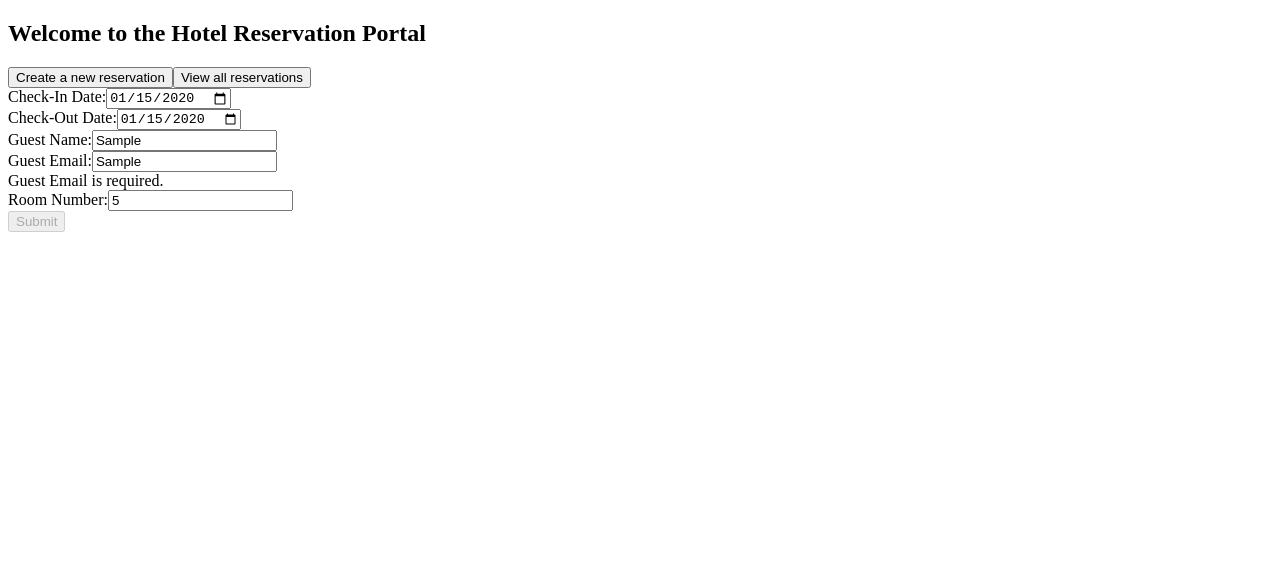
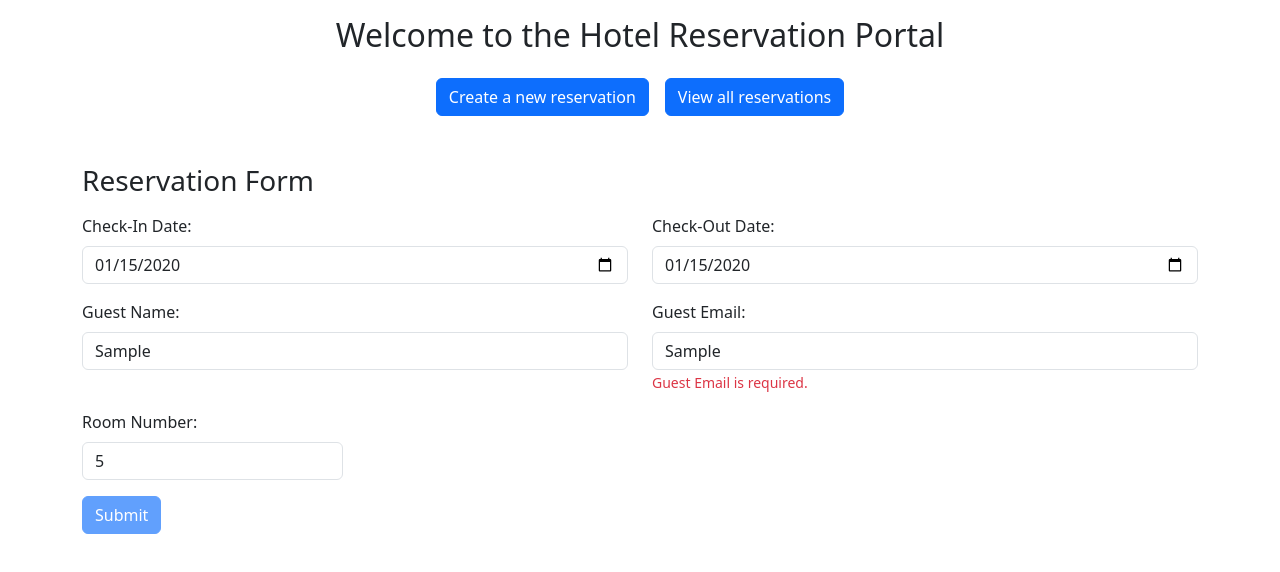
Before and after one commit to PouyaPouryaie/angular-course, an Angular app in the folder hotel-app/: page /new in a window 1280 px wide. Both pictures are taken after typing "2020-01-15", "2020-01-15", "Sample", "Sample", "5" into the empty fields and a click on the button "Create a new reservation". Shown: the top 572 px of the page. Built offline with nearby package versions, Linux system fonts and the light colour scheme.

Commit message:
deinfe css style for hotel-app (#3)

```diff
--- a/hotel-app/src/app/app.component.html
+++ b/hotel-app/src/app/app.component.html
@@ -1 +1,3 @@
-<router-outlet></router-outlet>
+<div class="container">
+    <router-outlet></router-outlet>
+</div>
--- a/hotel-app/src/app/home/home.component.html
+++ b/hotel-app/src/app/home/home.component.html
@@ -1,5 +1,5 @@
-<div>
-    <h2>Welcome to the Hotel Reservation Portal</h2>
-    <button [routerLink]="['/new']">Create a new reservation</button>
-    <button [routerLink]="['/list']">View all reservations</button>
+<div class="text-center my-3">
+    <h2 class="mb-4">Welcome to the Hotel Reservation Portal</h2>
+    <button class="btn btn-primary mx-2" [routerLink]="['/new']">Create a new reservation</button>
+    <button class="btn btn-primary mx-2" [routerLink]="['/list']">View all reservations</button>
 </div>
--- a/hotel-app/src/app/reservation-form/reservation-form.component.html
+++ b/hotel-app/src/app/reservation-form/reservation-form.component.html
@@ -1,34 +1,53 @@
 <app-home></app-home>
+
+<h3 class="mt-5 mb-3">Reservation Form</h3>
 
 <form [formGroup]="reservationForm" (ngSubmit)="onSubmit()">
 
-    <div>
-        <label>Check-In Date:</label>
-        <input type="date" formControlName="checkInDate">
-        <div *ngIf="reservationForm.get('checkInDate')?.invalid && reservationForm.get('checkInDate')?.touched">Check-In date is required.</div>
-    </div>
-    <div>
-        <label>Check-Out Date:</label>
-        <input type="date" formControlName="checkOutDate">
-        <div *ngIf="reservationForm.get('checkOutDate')?.invalid && reservationForm.get('checkOutDate')?.touched">Check-Out date is required.</div>
-
-    </div>
-    <div>
-        <label>Guest Name:</label>
-        <input type="text" formControlName="guestName">
-        <div *ngIf="reservationForm.get('guestName')?.invalid && reservationForm.get('guestName')?.touched">Guest name is required.</div>
-    </div>
-    <div>
-        <label>Guest Email:</label>
-        <input type="text" formControlName="guestEmail">
-        <div *ngIf="reservationForm.get('guestEmail')?.invalid && reservationForm.get('guestEmail')?.touched">Guest Email is required.</div>
-    </div>
-    <div>
-        <label>Room Number:</label>
-        <input type="number" formControlName="roomNumber">
-        <div *ngIf="reservationForm.get('roomNumber')?.invalid && reservationForm.get('roomNumber')?.touched">Room number is required.</div>
+    <div class="row mb-3">
+        <div class="col">
+            <label class="form-label">Check-In Date:</label>
+            <input class="form-control" type="date" formControlName="checkInDate">
+            <small class="text-danger" *ngIf="reservationForm.get('checkInDate')?.invalid && reservationForm.get('checkInDate')?.touched">
+                Check-In date is required.
+            </small>
+        </div>
+        <div class="col">
+            <label class="form-label">Check-Out Date:</label>
+            <input class="form-control" type="date" formControlName="checkOutDate">
+            <small class="text-danger" *ngIf="reservationForm.get('checkOutDate')?.invalid && reservationForm.get('checkOutDate')?.touched">
+                Check-Out date is required.
+            </small>
+        </div>
     </div>
 
-    <button type="submit" [disabled]="reservationForm.invalid">Submit</button>
+    <div class="row mb-3">
+        <div class="col">
+            <label class="form-label">Guest Name:</label>
+            <input class="form-control" type="text" formControlName="guestName">
+            <small class="text-danger" *ngIf="reservationForm.get('guestName')?.invalid && reservationForm.get('guestName')?.touched">
+                Guest name is required.
+            </small>
+        </div>
+        <div class="col">
+            <label class="form-label">Guest Email:</label>
+            <input class="form-control" type="text" formControlName="guestEmail">
+            <small class="text-danger" *ngIf="reservationForm.get('guestEmail')?.invalid && reservationForm.get('guestEmail')?.touched">
+                Guest Email is required.
+            </small>
+        </div>
+    </div>
+
+    <div class="row mb-3">
+        <div class="col-3">
+            <label class="form-label">Room Number:</label>
+            <input class="form-control" type="number" formControlName="roomNumber">
+            <small class="text-danger" *ngIf="reservationForm.get('roomNumber')?.invalid && reservationForm.get('roomNumber')?.touched">
+                Room number is required.
+            </small>
+        </div>
+    </div>
+
+    <button class="btn btn-primary" type="submit" [disabled]="reservationForm.invalid">Submit</button>
 
 </form>
--- a/hotel-app/src/app/reservation-list/reservation-list.component.html
+++ b/hotel-app/src/app/reservation-list/reservation-list.component.html
@@ -1,21 +1,36 @@
 <app-home></app-home>
 
-<h2>Reservation List</h2>
+<h3 class="mt-5 mb-3">Reservation List</h3>
 
 <ng-template #noReservations>
     <p>No reservations found.</p>
 </ng-template>
 
+
 <ng-container *ngIf="reservations.length > 0; else noReservations">
-    <ul>
-        <li *ngFor="let reservation of reservations">
-            Guest: {{ reservation.guestName }} <br>
-            Email: {{ reservation.guestEmail }} <br>
-            Room No: {{ reservation.roomNumber }} <br>
-            Check-in: {{ reservation.checkInDate | date }} <br>
-            Check-out: {{ reservation.checkOutDate | date }} <br>
-            <button (click)="deleteReservation(reservation.id)">Delete</button>
-            <button [routerLink]="['/edit', reservation.id]">Edit</button> <!-- property binding -->
-        </li>
-    </ul>
+    <table class="table table-striped">
+        <thead>
+            <tr>
+                <th>Guest Name</th>
+                <th>Guest Email</th>
+                <th>Room Number</th>
+                <th>Check-in Date</th>
+                <th>Check-out Date</th>
+                <th>Actions</th>
+            </tr>
+        </thead>
+        <tbody>
+            <tr *ngFor="let reservation of reservations">
+                <td>{{ reservation.guestName }}</td>
+                <td>{{ reservation.guestEmail }}</td>
+                <td>{{ reservation.roomNumber }}</td>
+                <td>{{ reservation.checkInDate | date }}</td>
+                <td>{{ reservation.checkOutDate | date }}</td>
+                <td>
+                    <button class="btn btn-sm btn-danger mx-1" (click)="deleteReservation(reservation.id)">Delete</button>
+                    <button class="btn btn-sm btn-secondary mx-1" [routerLink]="['/edit', reservation.id]">Edit</button> <!-- property binding -->
+                </td>
+            </tr>
+        </tbody>
+    </table>
 </ng-container>
--- a/hotel-app/src/styles.css
+++ b/hotel-app/src/styles.css
@@ -1 +1,2 @@
 /* You can add global styles to this file, and also import other style files */
+@import '~bootstrap/dist/css/bootstrap.min.css';
```
